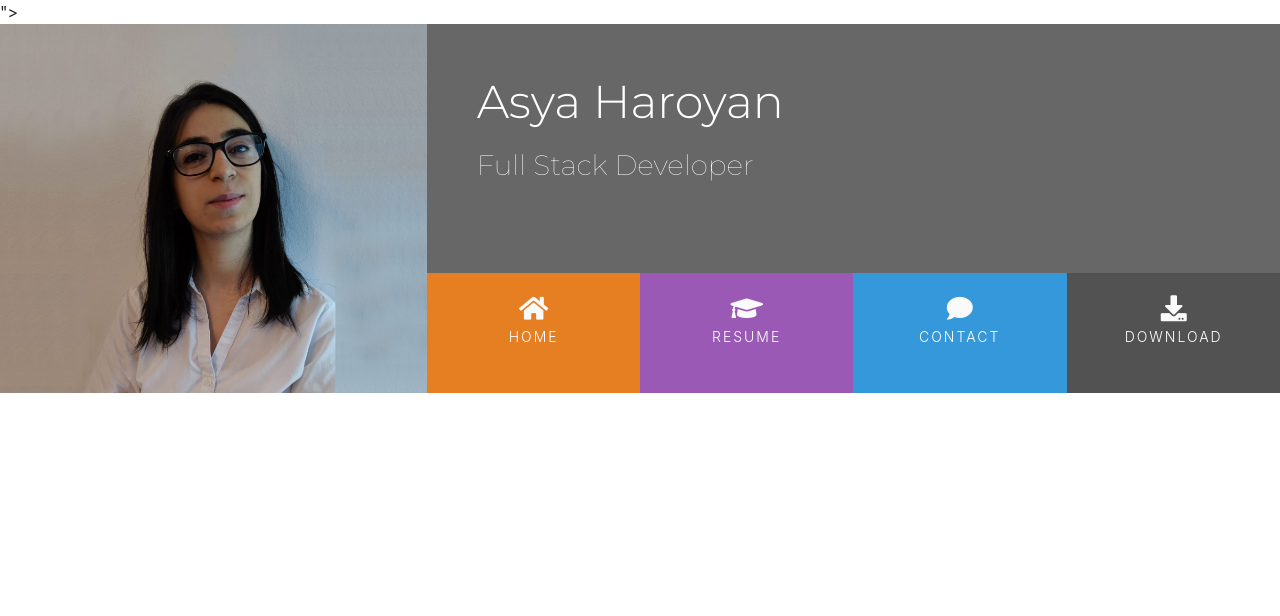
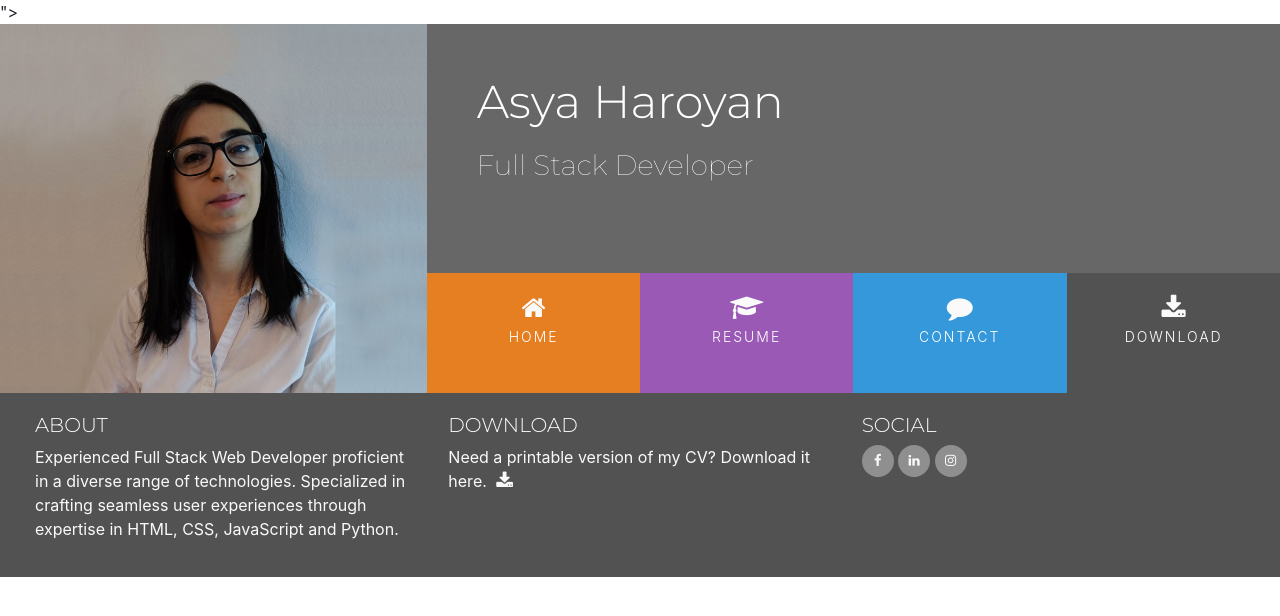
Before and after one commit to asyaharoyan/resume-project, a plain HTML site: page index.html in a window 1280 px wide. Drawn offline with nearby package versions, Linux system fonts and the light colour scheme.

Commit message:
Add footer to the page

```diff
--- a/assets/css/style.css
+++ b/assets/css/style.css
@@ -108,9 +108,85 @@ header {
     letter-spacing: 2px;
 }
 
+/* ---------------------------------------Special paddings/margins/text */
+
+h1,
+h2,
+h3,
+h4 {
+    margin: 0;
+}
+
+.uppercase {
+    text-transform: uppercase;
+}
+
+.general-sub {
+    font-family: "Montserrat", sans-serif;
+    font-weight: 300;
+    color: #fafafa;
+}
+
+.inline-block {
+    display: inline-block;
+}
+
 /* ---------------------------------------Hover.css */
 
 .hvr-sweep-to-bottom:before {
     background-color: rgba(0, 0, 0, .2);
     height: 120px;
 }
+
+
+/* ---------------------------------------Footer */
+
+footer {
+    background-color: #525252;
+    color: #fafafa;
+    min-height: 120px;
+    margin: 0;
+}
+
+.cv-pdf i {
+    font-size: 18px;
+    color: #fafafa;
+    text-align: center;
+    padding-left: 5px;
+    transition: all 0.35s ease-in-out;
+    -moz-transition: all 0.35s ease-in-out;
+    -webkit-transition: all 0.35s ease-in-out;
+    -o-transition: all 0.35s ease-in-out;
+}
+
+.cv-pdf i:hover {
+    color: #e84610;
+}
+
+.social-links {
+    padding-bottom: 15px;
+}
+
+.social-links li a i {
+    width: 32px;
+    height: 32px;
+    padding: 12px 0;
+    border-radius: 50%;
+    font-size: 13px;
+    line-height: 7px;
+    text-align: center;
+    color: #fafafa;
+    background-color: #8f8f8f;
+    transition: all 0.35s ease-in-out;
+    -moz-transition: all 0.35s ease-in-out;
+    -webkit-transition: all 0.35s ease-in-out;
+    -o-transition: all 0.35s ease-in-out;
+}
+
+.social-links li a i:hover {
+    background-color: #e84610;
+}
+
+#footer-details {
+    padding: 20px;
+}
--- a/index.html
+++ b/index.html
@@ -6,8 +6,7 @@
     <meta http-equiv="X-UA-Compatible" content="ie=edge">
     <link rel="stylesheet" href="https://maxcdn.bootstrapcdn.com/bootstrap/4.2.1/css/bootstrap.min.css" type="text/css" />
     <link rel="stylesheet" href="https://cdnjs.cloudflare.com/ajax/libs/hover.css/2.3.1/css/hover-min.css" integrity="sha512-csw0Ma4oXCAgd/d4nTcpoEoz4nYvvnk21a8VA2h2dzhPAvjbUIK6V3si7/g/HehwdunqqW18RwCJKpD7rL67Xg==" crossorigin="anonymous" referrerpolicy="no-referrer" />">
-    <link rel="stylesheet" href="https://use.fontawesome.com/releases/v5.0.10/css/all.css"
-        integrity="sha384-+d0P83n9kaQMCwj8F4RJB66tzIwOKmrdb46+porD/OvrJ+37WqIM7UoBtwHO6Nlg" crossorigin="anonymous">
+    <link rel="stylesheet" href="https://maxcdn.bootstrapcdn.com/font-awesome/4.7.0/css/font-awesome.min.css" type="text/css" />
     <link rel="stylesheet" href="assets/css/style.css">
     <title>Asya</title>
 </head>
@@ -57,9 +56,50 @@
     <section>
 
     </section>
-    <footer>
-
+    <footer class="container-fluid">
+        <div id="footer-details" class="row">
+            <div class="col-sm-4">
+                <h5 class="uppercase general-sub">About</h5>
+                <p class="inline-block">
+                    Experienced Full Stack Web Developer proficient in a diverse range of technologies.
+                    Specialized in crafting seamless user experiences through expertise in HTML, CSS, JavaScript
+                     and Python.
+                </p>
+            </div>
+            <div class="col-sm-4">
+                <h5 class="uppercase general-sub">Download</h5>
+                <p class="inline-block">
+                    Need a printable version of my CV? Download it here.
+                    <a href="#" target="_blank" class="cv-pdf">
+                        <i class="fa fa-download" aria-hidden="true"></i>
+                        <span class="sr-only">Download link</span>
+                    </a>
+                </p>
+            </div>
+            <div class="col-sm-4">
+                <h5 class="uppercase general-sub">Social</h5>
+                <ul class="list-inline social-links">
+                    <li class="list-inline-item">
+                        <a href="#" target="_blank">
+                            <i class="fa fa-facebook" aria-hidden="true"></i>
+                            <span class="sr-only">Facebook</span>
+                        </a>
+                    </li>
+                    <li class="list-inline-item">
+                        <a href="#" target="_blank">
+                            <i class="fa fa-linkedin" aria-hidden="true"></i>
+                            <span class="sr-only">LinkedIn</span>
+                        </a>
+                    </li>
+                    <li class="list-inline-item">
+                        <a href="#" target="_blank">
+                            <i class="fa fa-instagram" aria-hidden="true"></i>
+                            <span class="sr-only">Instagram</span>
+                        </a>
+                    </li>
+                </ul>
+            </div>
+        </div>
     </footer>
-
 </body>
 </html>
```
